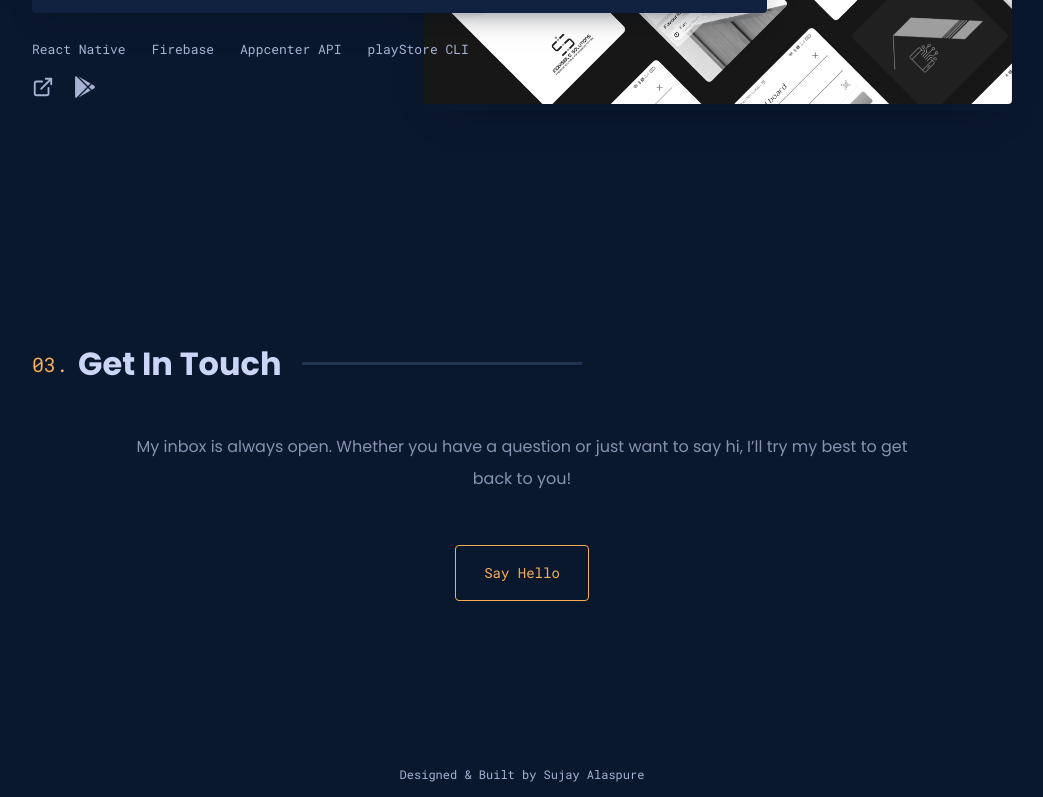
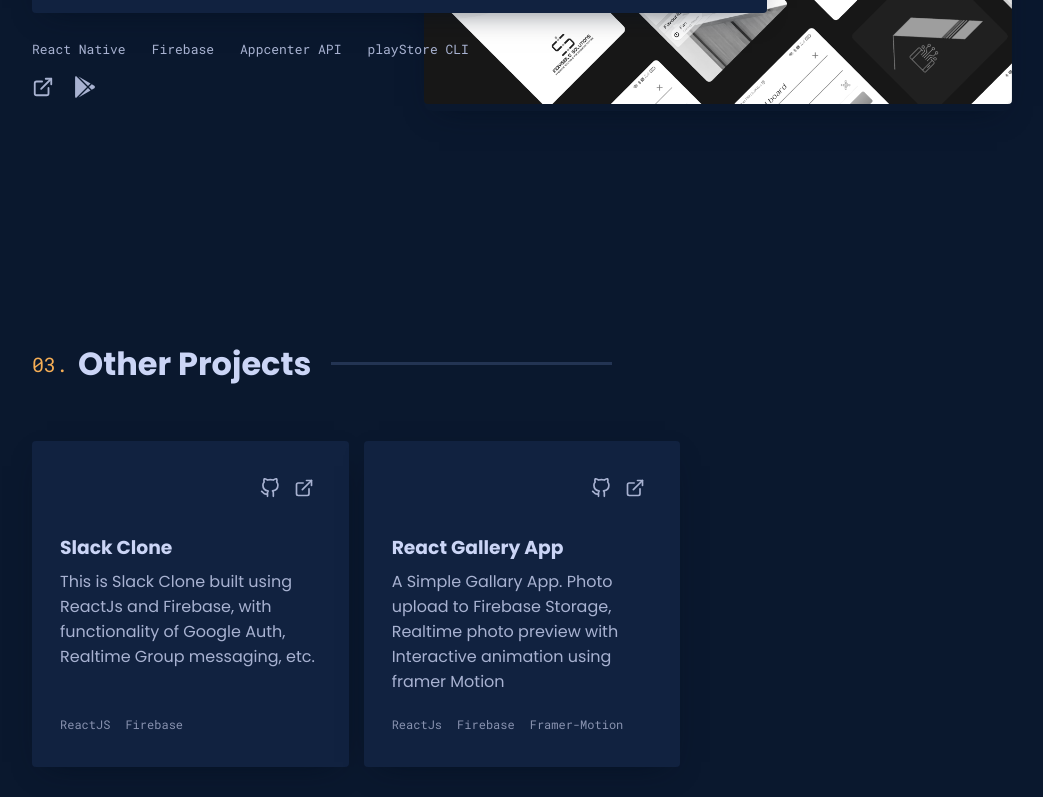
Before and after one commit to sujayalaspure/sujayalaspure.github.io, a React (Create React App) app: page / in a window 1280 px wide. Shown: the part 2000-2797 px from the top of the page, without its empty margins (118-1161 px from the left). Built offline with nearby package versions, Linux system fonts and the light colour scheme.

Commit message:
Gen: Added Other Project | Slack | Gallary

```diff
--- a/src/Components/molecules/ProjectCard.js
+++ b/src/Components/molecules/ProjectCard.js
@@ -1,30 +1,33 @@
-import projects from 'container/Projects/Projects';
 import React from 'react';
 import { FiGithub, FiExternalLink } from 'react-icons/fi';
 import 'styles/components/ProjectCard.css';
-export default function ProjectCard() {
+export default function ProjectCard({ project }) {
 	return (
 		<div className='inner-card'>
 			<div className='header'>
 				<div className='links'>
-					{projects[1].githubLink && (
-						<a href={projects[1].githubLink} target='_blank' rel='noreferrer'>
+					{project.githubLink && (
+						<a href={project.githubLink} target='_blank' rel='noreferrer'>
 							<FiGithub />
 						</a>
 					)}
-					<a href={`#/case/${projects[1].slug}`} className='external' rel='noreferrer'>
+					<a
+						href={project.externalLink ? project.externalLink : `#/case/${project.slug}`}
+						className='external'
+						target={project.externalLink && '_blank'}
+						rel='noreferrer'>
 						<FiExternalLink />
 					</a>
 				</div>
 				<h3 className='project-title'>
-					<a href={`#/case/${projects[1].slug}`}>{projects[1].title}</a>
+					<a href={`#/case/${project.slug}`}>{project.title}</a>
 				</h3>
 				<div className='project-description'>
-					<p>{projects[1].description}</p>
+					<p>{project.description}</p>
 				</div>
 			</div>
 			<ul className='project-tech-list'>
-				{projects[1].tags.map(tag => (
+				{project.tags.map(tag => (
 					<li key={tag}>{tag}</li>
 				))}
 			</ul>
--- a/src/Pages/Home.js
+++ b/src/Pages/Home.js
@@ -4,11 +4,11 @@ import Hero from 'Components/Organisms/Hero/Hero';
 import Section, { SectionHeading } from 'Components/atoms/Section';
 import FeaturedProject from 'Components/Organisms/FeaturedProject';
 import Footer from 'Components/atoms/Footer';
-import projects from 'container/Projects/Projects';
+import projects, { OtherProjects } from 'container/Projects/Projects';
 import GithubCorner from 'Components/atoms/GithubCorner';
 import AboutMe from 'Components/Organisms/AboutMe';
 import GetInTouch from 'Components/atoms/GetInTouch';
-// import ProjectCard from 'Components/molecules/ProjectCard';
+import ProjectCard from 'Components/molecules/ProjectCard';
 
 function Home() {
 	return (
@@ -23,17 +23,20 @@ function Home() {
 				))}
 			</Section>
 
-			{/* <Section>
+			<Section>
 				<SectionHeading number='03' title='Other Projects' />
 				<ul className='project-grid'>
+					{OtherProjects.map(project => (
+						<ProjectCard {...{ project }} />
+					))}
+					{/* <ProjectCard />
 					<ProjectCard />
 					<ProjectCard />
-					<ProjectCard />
-					<ProjectCard />
+					<ProjectCard /> */}
 				</ul>
-			</Section> */}
+			</Section>
 			<Section>
-				<SectionHeading number='03' title='Get In Touch' />
+				<SectionHeading number='04' title='Get In Touch' />
 				<GetInTouch />
 			</Section>
 
--- a/src/constant.js
+++ b/src/constant.js
@@ -9,13 +9,3 @@ export const socialLink = [
 	{ name: 'Mail', Icon: FiMail, link: 'mailto:alaspuresujay@gmail.com' },
 	{ name: 'Resume', Icon: FiDownloadCloud, link: resume },
 ];
-
-export const project = {
-	name: 'OctoProfile',
-	description:
-		'A web app for visualizing personalized Spotify data. View your top artists, top tracks, recently played tracks, and detailed audio information about each track. Create and save new playlists of recommended tracks based on your existing playlists and more.',
-	tags: ['Next.js', 'Chart.js', 'GitHub API'],
-	githubLink: 'https://github.com/alaspuresujay',
-	ExternalLink: 'https://github.com/alaspuresujay',
-	PageLink: '',
-};
--- a/src/container/Projects/Projects.js
+++ b/src/container/Projects/Projects.js
@@ -12,39 +12,39 @@ const projects = [
 		playStore: 'https://play.google.com/store/apps/details?id=com.indivisible.smarthm',
 		data: smarthmStructure,
 	},
-	// {
-	// 	title: 'Slack Clone',
-	// 	slug: 'slack-clone',
-	// 	image: banner,
-	// 	description:
-	// 		'This app provide the functionality to control your smart home devices from your mobile, set alert, add automation to devices. ',
-	// 	tags: ['React JS', 'Firebase'],
-	// 	githubLink: '',
-	// 	data: '',
-	// },
 ];
 
 export const OtherProjects = [
+	{
+		title: 'Slack Clone',
+		slug: 'slack-clone',
+		image: banner,
+		description:
+			'This is Slack Clone built using ReactJs and Firebase, with functionality of Google Auth, Realtime Group messaging, etc.',
+		tags: ['ReactJS', 'Firebase'],
+		githubLink: 'https://github.com/alaspuresujay/slack-clone',
+		externalLink: 'https://alaspuresujay.github.io/slack-clone',
+	},
 	{
 		title: 'React Gallery App',
 		slug: 'gallery-app',
 		image: banner,
 		description:
-			'This app provide the functionality to control your smart home devices from your mobile, set alert, add automation to devices. Toggle device on specific time and much more. And yes with security and privacy because of its all new OfflineFirst technology.',
-		tags: ['ReactJs', 'Firebase', 'Framer Motion'],
+			'A Simple Gallary App. Photo upload to Firebase Storage, Realtime photo preview with Interactive animation using framer Motion',
+		tags: ['ReactJs', 'Firebase', 'Framer-Motion'],
 		githubLink: 'https://github.com/alaspuresujay/react-galary',
 		externalLink: 'https://alaspuresujay.github.io/react-galary/',
 	},
-	{
-		title: 'Resort Booking App',
-		slug: 'resort-app',
-		image: banner,
-		description:
-			'This app provide the functionality to control your smart home devices from your mobile, set alert, add automation to devices. Toggle device on specific time and much more. And yes with security and privacy because of its all new OfflineFirst technology.',
-		tags: ['ReactJs', 'Contentful CMS'],
-		githubLink: 'https://github.com/alaspuresujay/resortapp',
-		externalLink: 'https://sujay-resort-app.netlify.app',
-	},
+	// {
+	// 	title: 'Resort Booking App',
+	// 	slug: 'resort-app',
+	// 	image: banner,
+	// 	description:
+	// 		'This app provide the functionality to control your smart home devices from your mobile, set alert, add automation to devices. Toggle device on specific time and much more. And yes with security and privacy because of its all new OfflineFirst technology.',
+	// 	tags: ['ReactJs', 'Contentful CMS'],
+	// 	githubLink: 'https://github.com/alaspuresujay/resortapp',
+	// 	externalLink: 'https://sujay-resort-app.netlify.app',
+	// },
 ];
 
 export default projects;
```
